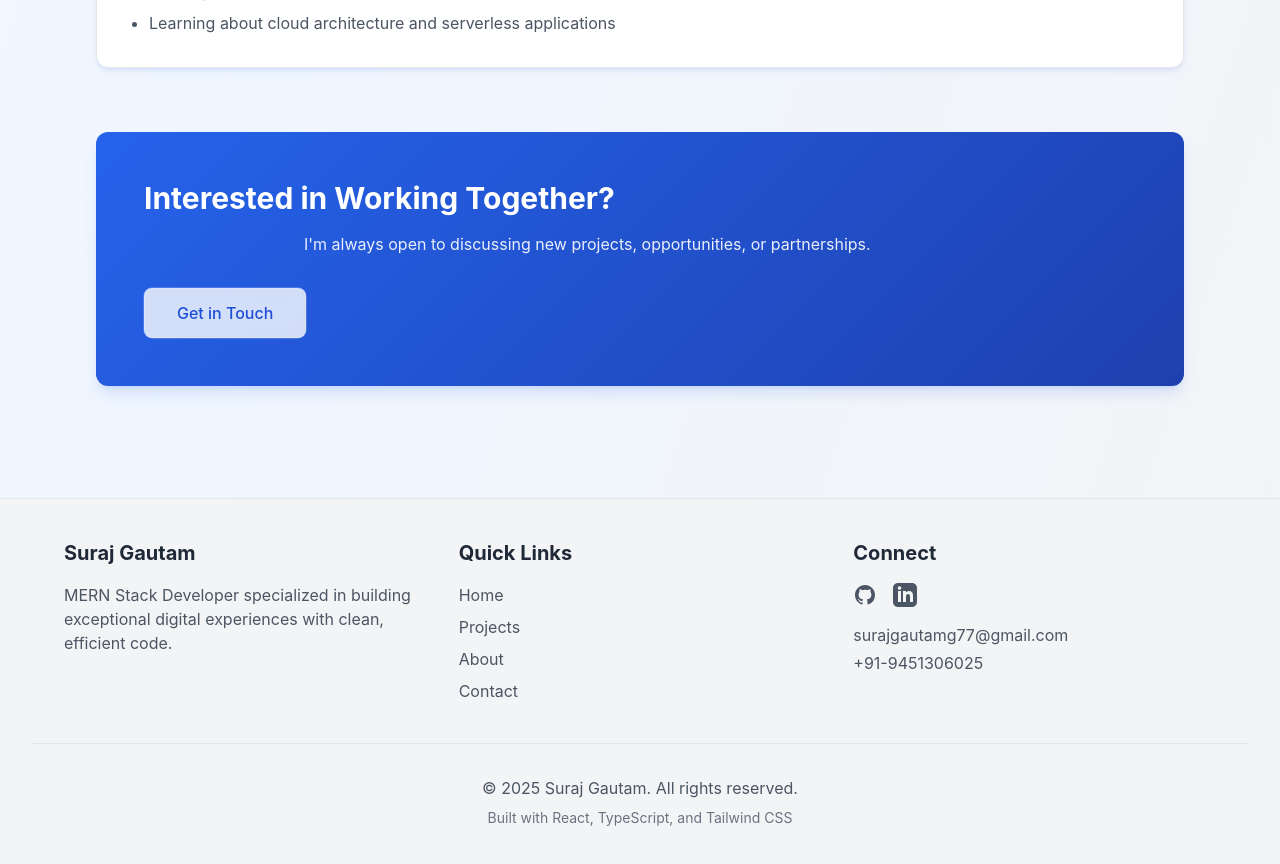
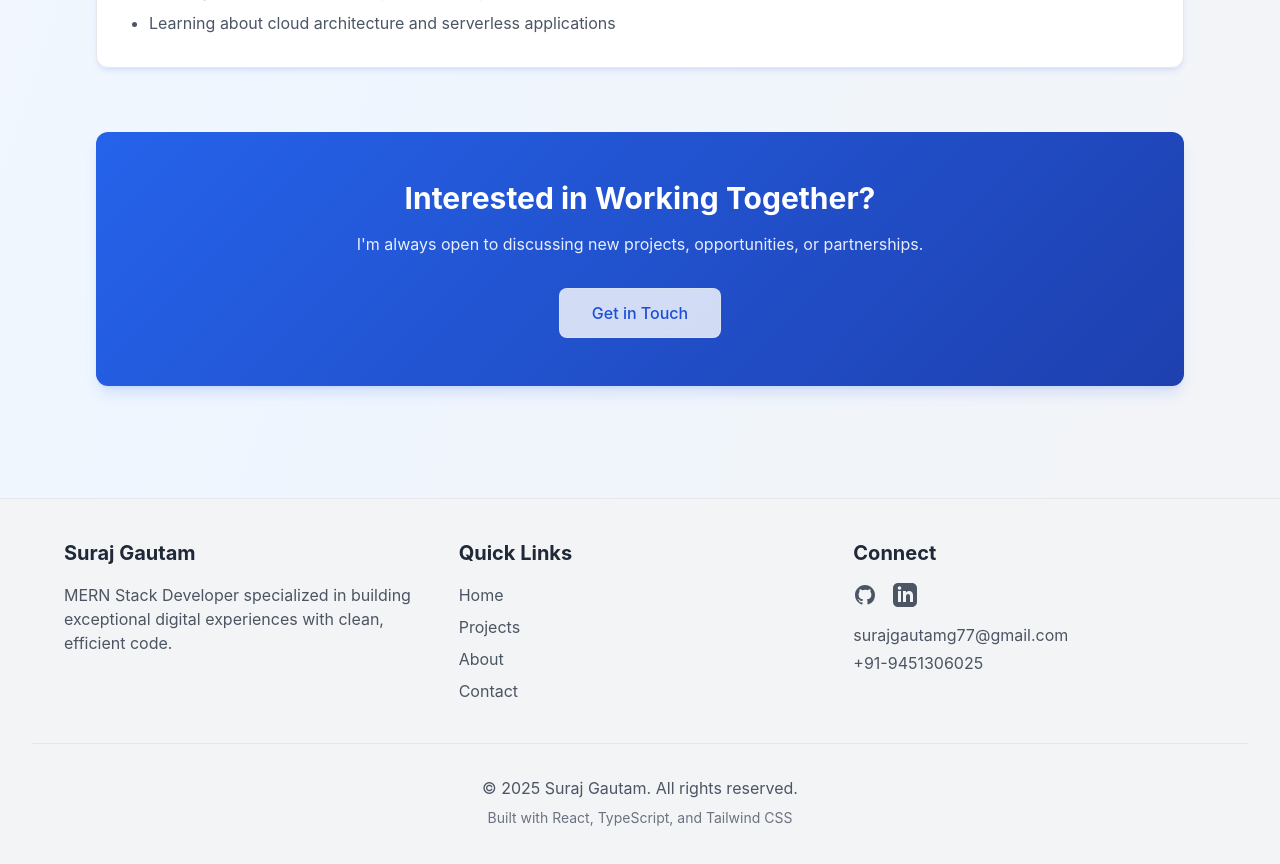
Before and after one commit to surajgautamg77/suraj-portfolio, a React (Create React App) app: page /about in a window 1280 px wide. Shown: the part 3060-3924 px from the top of the page. Built offline with nearby package versions, Linux system fonts and the light colour scheme.

Commit message:
ui issue at about page

```diff
--- a/src/pages/AboutPage.tsx
+++ b/src/pages/AboutPage.tsx
@@ -414,7 +414,7 @@ const AboutPage: React.FC = () => {
 
       {/* Contact CTA */}
       <section className="reveal">
-        <div className="bg-gradient-primary dark:bg-gradient-to-r dark:from-blue-500 dark:to-cyan-500 rounded-xl p-8 md:p-12 shadow-blue-lg hover-lift">
+        <div className="bg-gradient-primary dark:bg-gradient-to-r dark:from-blue-500 dark:to-cyan-500 rounded-xl p-8 md:p-12 text-center shadow-blue-lg hover-lift">
           <h2 className="text-2xl md:text-3xl font-bold text-white mb-4">
             Interested in Working Together?
           </h2>
@@ -424,7 +424,7 @@ const AboutPage: React.FC = () => {
           </p>
           <Link
             to="/contact"
-            className="inline-block glass-effect text-blue-700 dark:text-blue-600 font-medium py-3 px-8 rounded-lg hover:bg-white/90 transition-colors duration-300 transform hover:scale-105 animate-pulse-slow"
+            className="inline-block glass-effect text-blue-700 dark:text-blue-600 font-medium py-3 px-8 rounded-lg hover:bg-white/90 transition-colors duration-300 transform hover:scale-105"
           >
             Get in Touch
           </Link>
```
